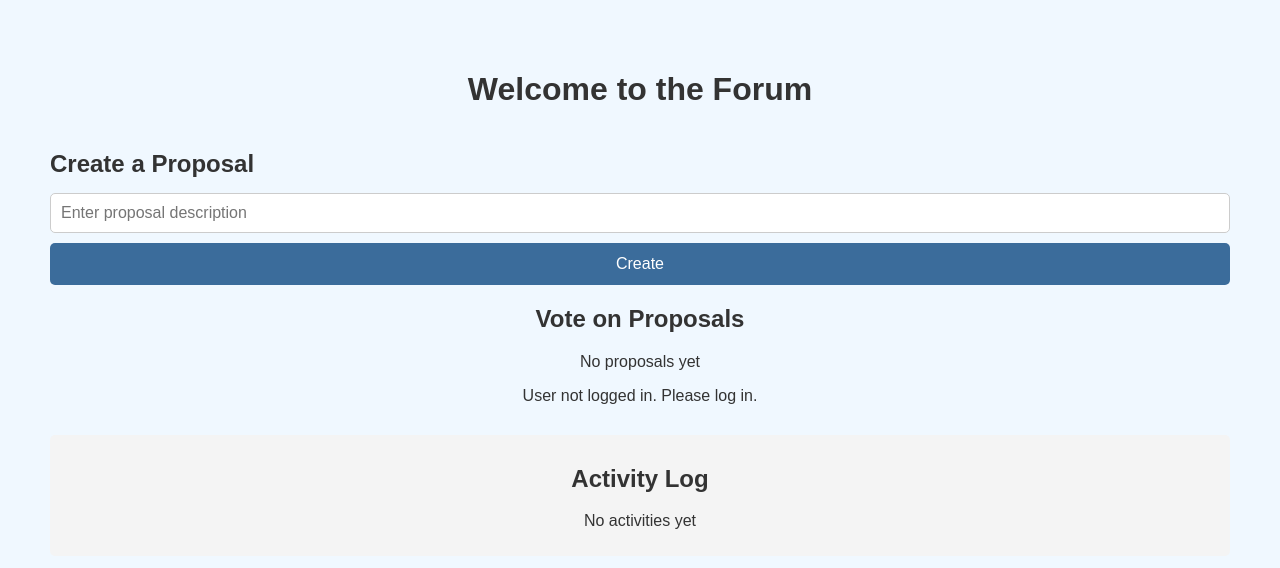
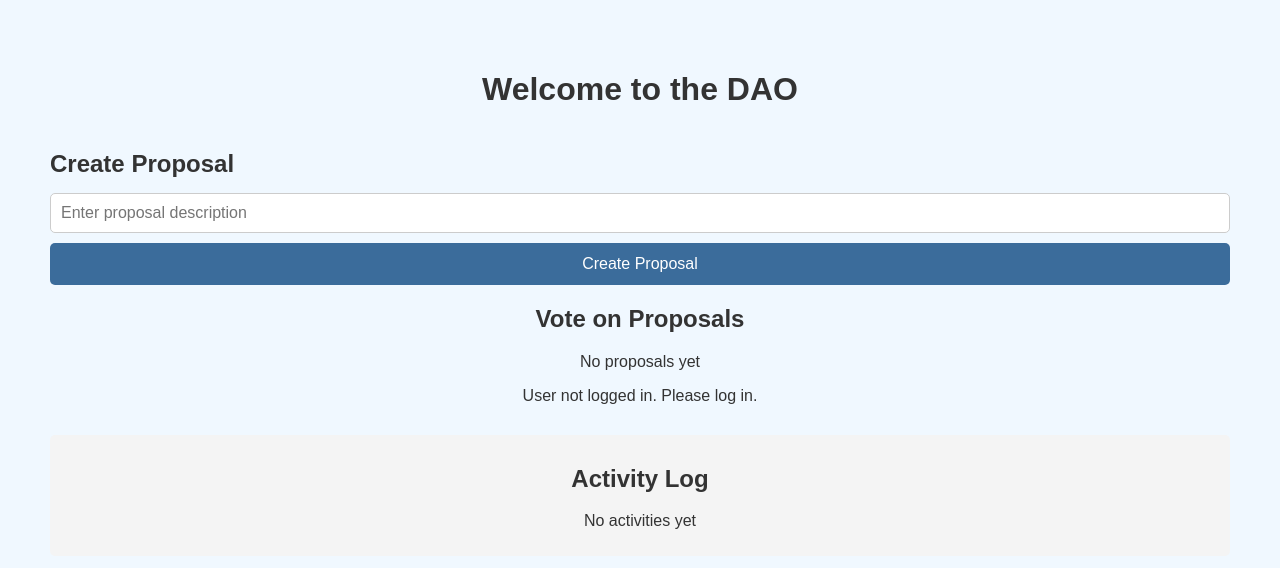
Before and after one commit to XinruiPeng/Junction2024, a React (Create React App) app in the folder junction2024-sitra-challenge/: page /dao in a window 1280 px wide. Shown: the top 568 px of the page. Built offline with nearby package versions, Linux system fonts and the light colour scheme.

Commit message:
Change vote methods

```diff
--- a/junction2024-sitra-challenge/src/components/DAO.js
+++ b/junction2024-sitra-challenge/src/components/DAO.js
@@ -37,7 +37,7 @@ const DAO = () => {
   const [proposals, setProposals] = useState([]);
   const [activities, setActivities] = useState([]); // To store activities
   const [newProposal, setNewProposal] = useState("");
-  const [voted, setVoted] = useState(false);
+  const [votedProposals, setVotedProposals] = useState([]); // Track voted proposal IDs
   const [resultMessage, setResultMessage] = useState("");
   const [userId, setUserId] = useState("");
   const [selectedVote, setSelectedVote] = useState(""); // Track selected vote option
@@ -50,7 +50,16 @@ const DAO = () => {
     } else {
       setResultMessage("User not logged in. Please log in.");
     }
+
+    // Load already voted proposals from localStorage (to persist across page reloads)
+    const voted = JSON.parse(localStorage.getItem("votedProposals")) || [];
+    setVotedProposals(voted);
   }, []);
+
+  useEffect(() => {
+    // Save the voted proposals to localStorage whenever it changes
+    localStorage.setItem("votedProposals", JSON.stringify(votedProposals));
+  }, [votedProposals]);
 
   const createProposal = () => {
     if (!newProposal) return;
@@ -84,8 +93,9 @@ const DAO = () => {
   };
 
   const voteOnProposal = (id) => {
-    if (voted) {
-      setResultMessage("You have already voted on a proposal.");
+    // Check if the user has already voted for this proposal
+    if (votedProposals.includes(id)) {
+      setResultMessage("You have already voted on this proposal.");
       return;
     }
 
@@ -94,13 +104,14 @@ const DAO = () => {
       return;
     }
 
+    // Update proposals and activities
     const updatedProposals = proposals.map((prop) =>
       prop.id === id ? { ...prop, votes: prop.votes + 1 } : prop
     );
 
-    // Update proposals and activities
     setProposals(updatedProposals);
     const voteTimestamp = getTimestamp();
+
     setActivities([
       ...activities,
       {
@@ -111,24 +122,28 @@ const DAO = () => {
         vote: selectedVote,  // Store the selected vote option
       },
     ]);
-    setVoted(true);
+
+    // Add the proposal ID to the list of voted proposals
+    setVotedProposals([...votedProposals, id]);
+
     setResultMessage("Your vote has been cast!");
+    setSelectedVote(""); // Clear the selected vote after submitting
   };
 
   return (
     <div className="dao-container">
-      <h1>Welcome to the Forum</h1>
+      <h1>Welcome to the DAO</h1>
       {userId && <p>Your unique ID: <strong>{userId}</strong></p>}
 
       <div className="proposal-section">
-        <h2>Create a Proposal</h2>
+        <h2>Create Proposal</h2>
         <input
           type="text"
           value={newProposal}
           onChange={(e) => setNewProposal(e.target.value)}
           placeholder="Enter proposal description"
         />
-        <button onClick={createProposal}>Create</button>
+        <button onClick={createProposal}>Create Proposal</button>
       </div>
 
       <div className="vote-section">
```
